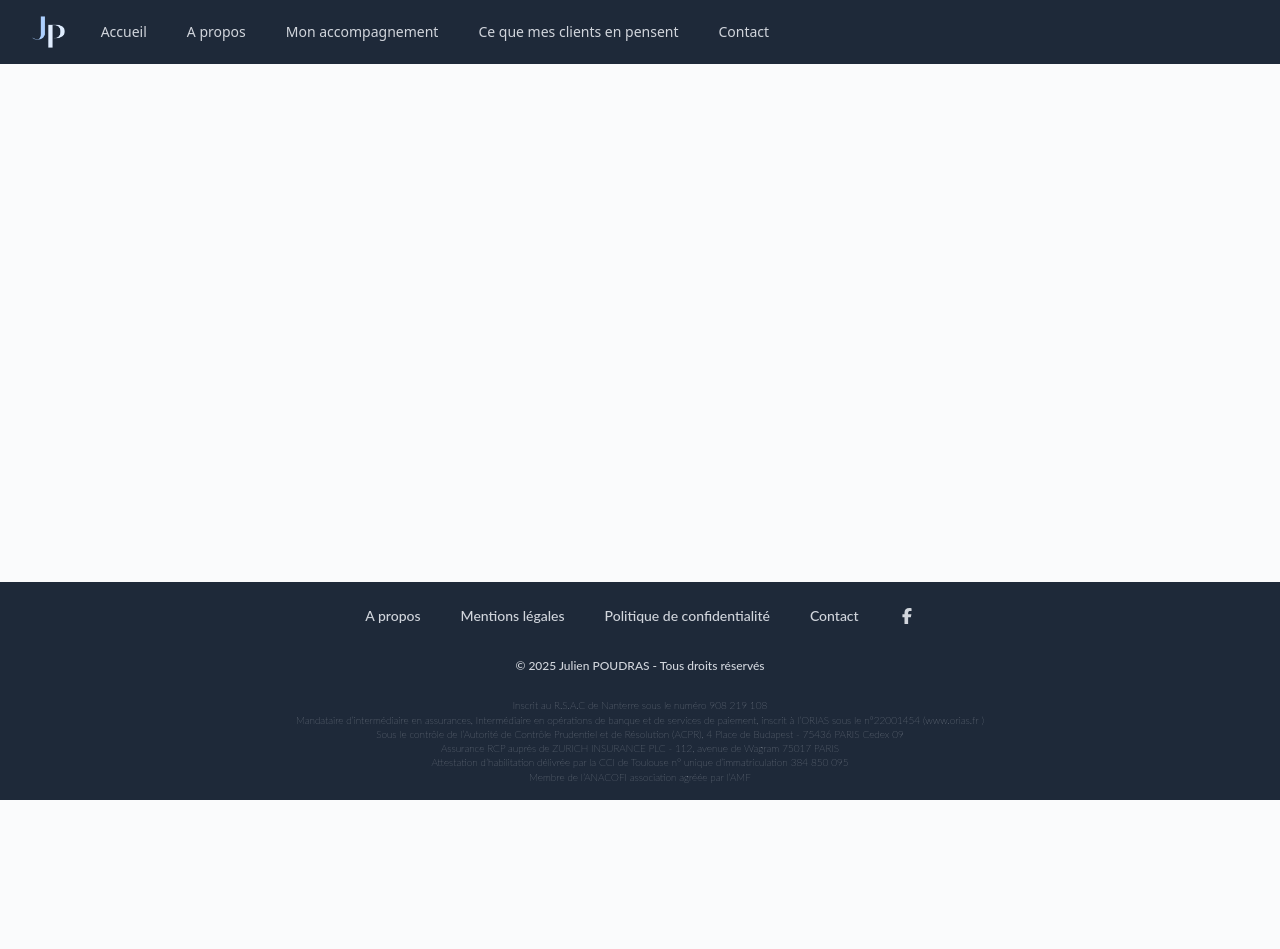
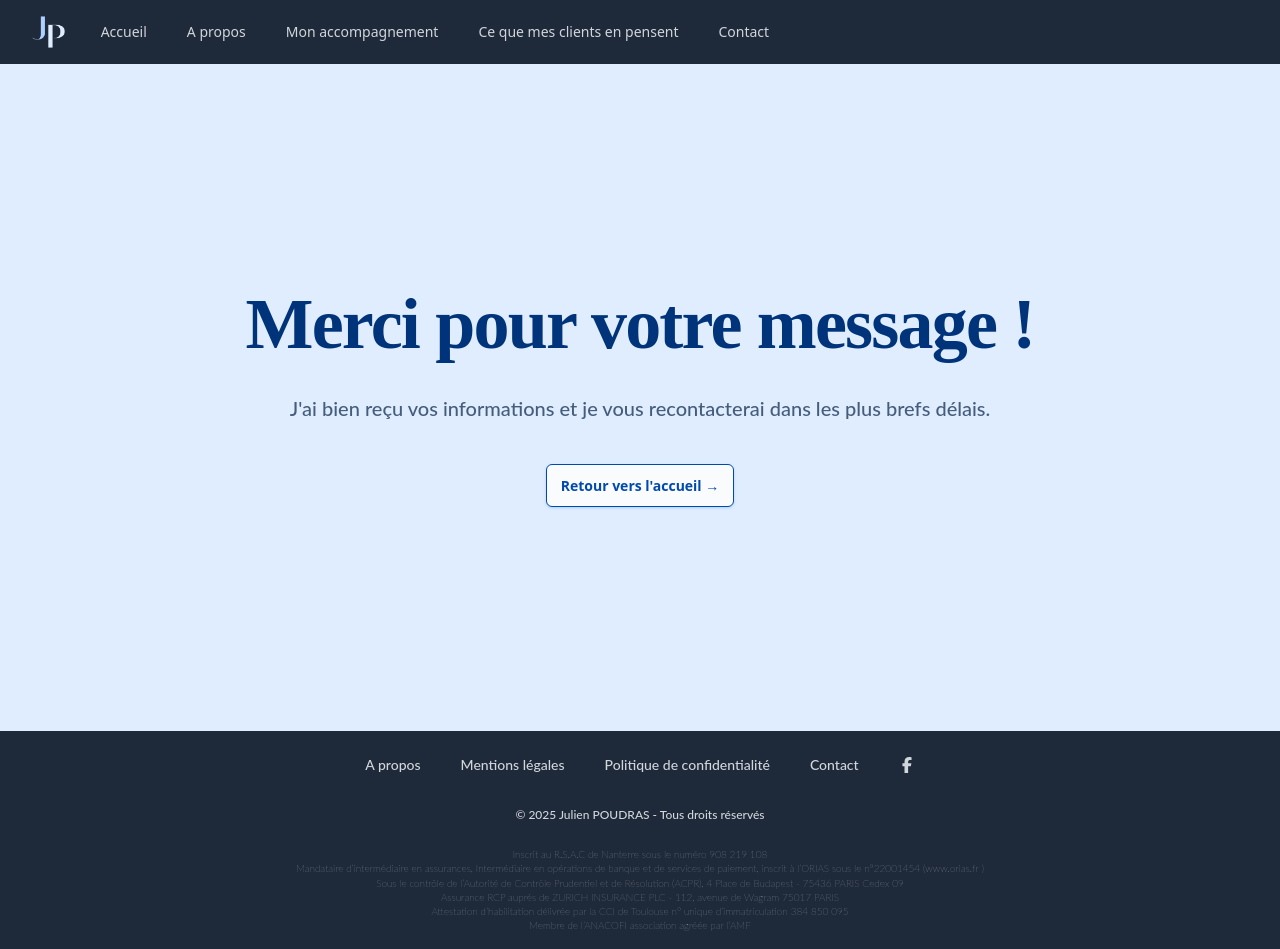
Before and after one commit to GhislaineAybram/stellium, an Angular app: page /received in a window 1280 px wide. Before the commit this address led to /. Before the commit the page ends 800 px from the top, so only its background shows below. Built offline with nearby package versions, Linux system fonts and the light colour scheme.

Commit message:
received form page added

```diff
--- a/src/app/app.routes.ts
+++ b/src/app/app.routes.ts
@@ -5,6 +5,7 @@ import { PrivacyComponent } from './features/privacy/privacy.component';
 import { AboutComponent } from './features/homepage/about/about.component';
 import { HomepageComponent } from './features/homepage/homepage/homepage.component';
 import { AdminComponent } from './features/admin/admin.component';
+import { ReceivedComponent } from './features/received/received.component';
 
 export const routes: Routes = [
     { path: 'about', component: AboutComponent},
@@ -12,5 +13,6 @@ export const routes: Routes = [
     { path: 'legal', component: LegalComponent},
     { path: 'privacy', component: PrivacyComponent},
     { path: 'contact', component: ContactComponent},
+    { path: 'received', component: ReceivedComponent},
     { path: 'admin', component: AdminComponent},
 ];
--- a/src/app/features/contact/contact.component.html
+++ b/src/app/features/contact/contact.component.html
@@ -17,7 +17,7 @@
       expliquer comment je peux vous accompagner.
     </p>
   </div>
-  <form action="#" method="POST" class="mx-auto mt-16 max-w-xl sm:mt-20">
+  <form action="https://formsubmit.co/ghislaine.aybram@gmail.com" method="POST" class="mx-auto mt-16 max-w-xl sm:mt-20">
     <div class="grid grid-cols-1 gap-x-8 gap-y-6 sm:grid-cols-2">
       <div>
         <label
@@ -115,6 +115,8 @@
       </div>
     </div>
     <div class="mt-10">
+      <input type="hidden" name="_next" [value]="receivedUrl">
+      <input type="hidden" name="_template" value="box">
       <button
         type="submit"
         class="w-full px-3.5 py-2.5 text-center text-sm font-semibold button-action"
--- a/src/app/features/contact/contact.component.ts
+++ b/src/app/features/contact/contact.component.ts
@@ -8,5 +8,5 @@ import { RouterLink } from '@angular/router';
   styleUrl: './contact.component.scss'
 })
 export class ContactComponent {
-
+  receivedUrl = `${window.location.origin}/received`;
 }
--- /dev/null
+++ b/src/app/features/received/received.component.html
@@ -0,0 +1,14 @@
+<div class="mx-auto py-16 sm:py-24 lg:py-56 bg-blue-very-light">
+    <div class="text-center">
+        <h1 class="text-5xl color-blue-dark font-semibold tracking-tight text-balance sm:text-7xl">Merci pour votre message !</h1>
+        <p class="mt-8 text-lg font-medium text-pretty color-grey-dark sm:text-xl/8">J'ai bien reçu vos informations et je vous recontacterai dans les plus brefs délais.</p>
+        <div class="mt-10 flex items-center justify-center gap-x-6">
+          <a href="/">
+            <button
+                class="w-full font-medium px-3.5 py-2.5 text-center text-base font-semibold button-info">
+                Retour vers l'accueil →
+            </button>
+          </a>
+        </div>
+    </div>
+</div>
--- a/src/styles.scss
+++ b/src/styles.scss
@@ -50,6 +50,9 @@ body {
 }
 .color-grey-medium {
   color: $color-grey-500;
+}
+.color-blue-dark {
+  color: $color-blue-800;
 }
 .color-blue {
   color: $color-blue-700;
@@ -124,6 +127,39 @@ body {
   transform: translateY(0);
 }
 
+// info button
+.button-info {
+  font-size: 0.875rem;
+  align-items: center;
+  background-color: $color-white;
+  border: 1.5px solid $color-blue-700;
+  border-radius: .375rem;
+  box-shadow: $color-blue-200 0 1px 3px 0;
+  box-sizing: border-box;
+  color: $color-blue-700;
+  cursor: pointer;
+  display: inline-flex;
+  justify-content: center;
+  min-height: 2.2rem;
+  transition: all 250ms;
+  user-select: none;
+  -webkit-user-select: none;
+  touch-action: manipulation;
+  vertical-align: baseline;
+}
+.button-info:hover,
+.button-info:focus {
+  box-shadow: $color-blue-200 0 4px 12px;
+}
+.button-info:hover {
+  transform: translateY(-1px);
+}
+.button-info:active {
+  background-color: $color-blue-200;
+  box-shadow: $color-blue-200 0 2px 4px;
+  transform: translateY(0);
+}
+
 // ========================================
 // VISIBLE LINKS
 // ========================================
```
Also changed, not shown: src/app/features/received/received.component.ts (added, +11 -0 lines), src/app/features/received/received.component.scss (added), 1 other file (tests, documents, lock files or other folders). Lines whose indentation alone changed are shown as unchanged.
